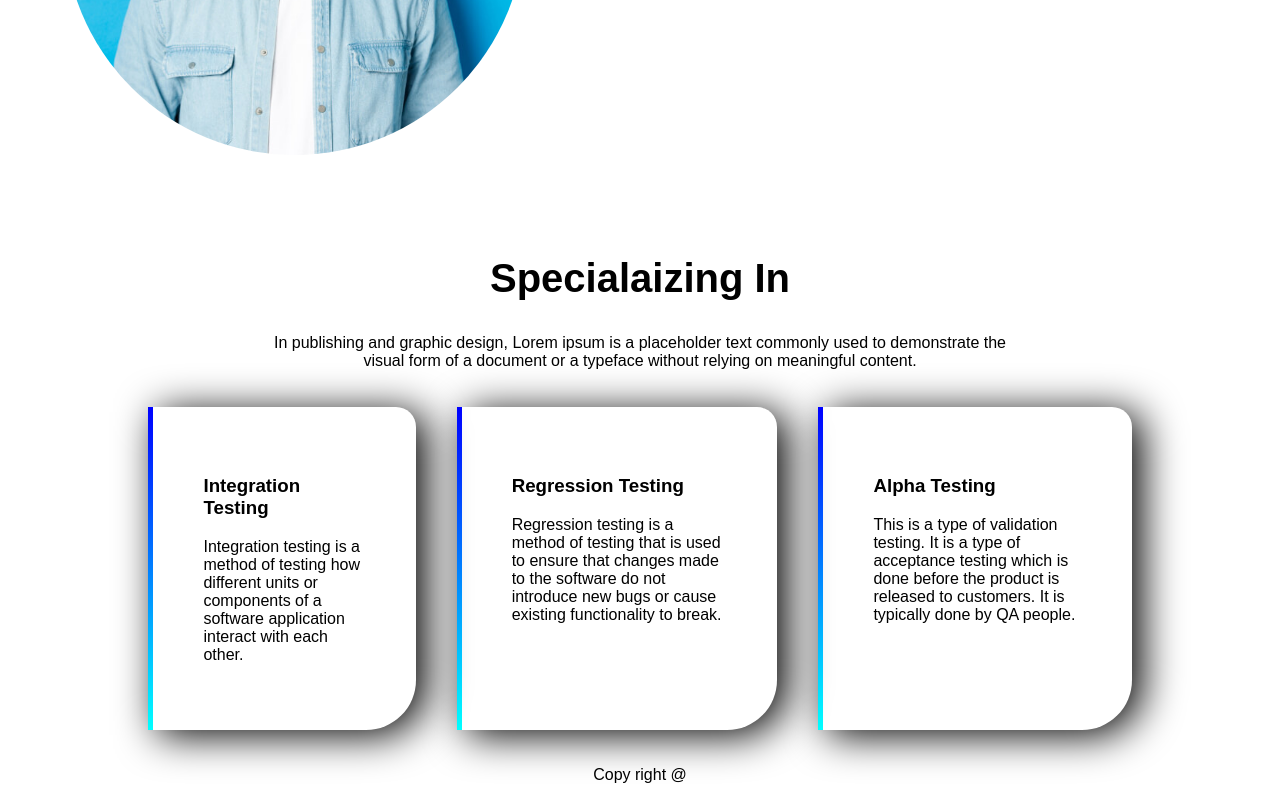
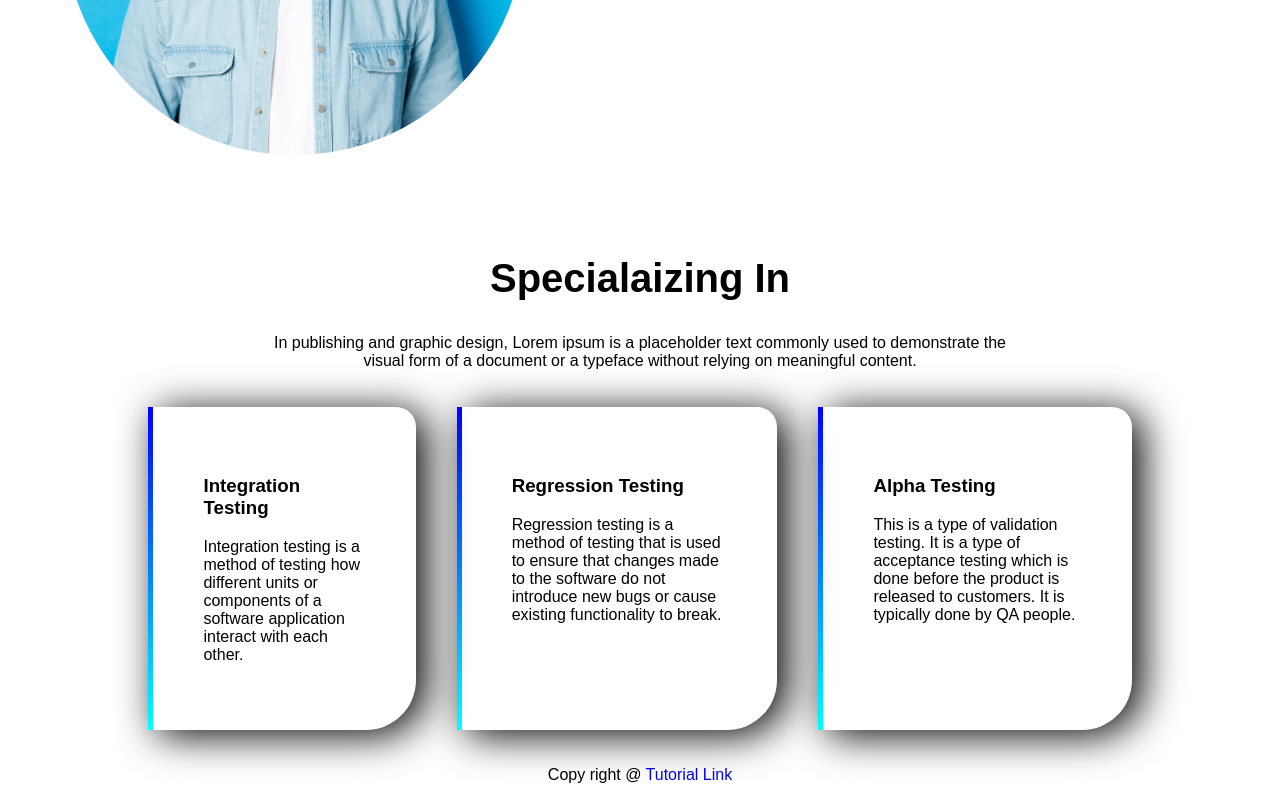
Before and after one commit to TestError0/FazleeRabbiWeb, a plain HTML site: page index.html in a window 1280 px wide. Shown: the part 953-1753 px from the top of the page. Drawn offline with Linux system fonts and the light colour scheme; a web font is replaced by a local one.

Commit message:
Alhamdulillah git add . This is Done

```diff
--- a/index.html
+++ b/index.html
@@ -14,8 +14,10 @@
     <title>Learn</title>
   </head>
   <body>
+
     <section class="top-banner flexible-container ">
-      <div class="half-width">
+
+        <div class="half-width">
         <h2>Hello</h2>
         <h1>I am SQA Learner</h1>
         <h4>Full stack SQA Engineer</h4>
@@ -70,7 +72,7 @@
 
     <section>
         <footer>
-            <p>Copy right @</p>
+            <p>Copy right @ <a href="https://www.youtube.com/watch?v=bOG_y6GF8tQ">Tutorial Link</a></p>
         </footer>
     </section>
 
--- a/style.css
+++ b/style.css
@@ -69,4 +69,8 @@ img{
 
 footer{
     text-align: center;
+
 }
+footer p a {
+    text-decoration: none;
+}
```
